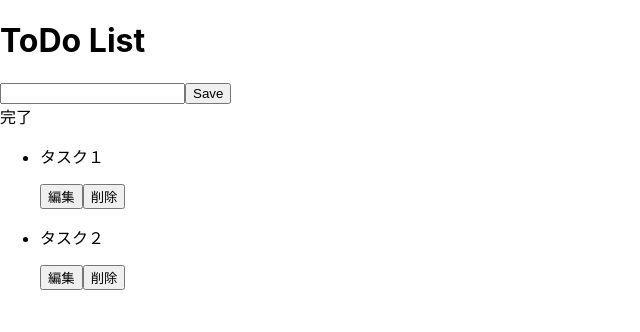
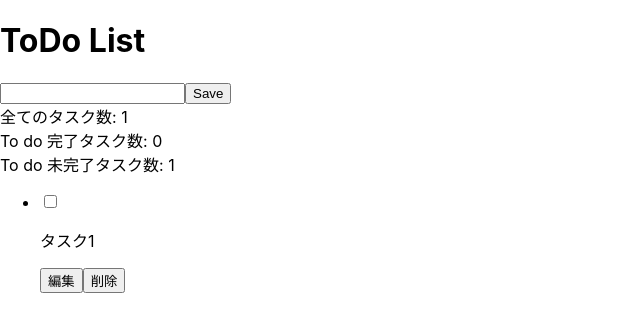
Before and after one commit to k-mat438/react_todo_lis, a React (Create React App) app: page / in a window 1280 px wide. Shown: the top 332 px of the page, without its empty margins (0-640 px from the left). Built offline with nearby package versions, Linux system fonts and the light colour scheme.

Commit message:
タスク数表示準備

```diff
--- a/src/App.tsx
+++ b/src/App.tsx
@@ -1,25 +1,36 @@
 import React, { useState, ChangeEvent } from 'react';
 import './App.css';
-import { ToDo } from "./ToDo";
-import { TaskCounter } from "./TaskCounter";
-import { InputTodo } from "./InputTodo";
+import { ToDo } from "./compornents/ToDo";
+import { TaskCounter } from "./compornents/TaskCounter";
+import { InputTodo } from "./compornents/InputTodo";
 
+type todo = {
+  task: string;
+  completed: boolean;
+}
 
 function App() {
+  const [ todoText, setTodoText ] = useState<string>("");
+  const [ todos, setTodos ] = useState<Array<todo>>([{task: "タスク1", completed:false}]);
 
-  const [ todoText, setTodoText ] = useState<string>("");
-  const [ todos, setTodos ] = useState<Array<string>>(["タスク１","タスク２"]);
+  const [ totalTodo, setTotal ] = useState<number>(1);
+  const [ completeCount, setComplete ] = useState<number>(0);
+  const [ incompleteCount, setIncomplete ] = useState<number>(1);
   const onChangeText = (event: ChangeEvent<HTMLInputElement>) => setTodoText(event.target.value);
 
   const onClickAdd = () => {
     if (todoText === "") return;
-    const newTodos = [...todos,todoText];
+    const newTodos = [...todos,{task: todoText, completed: false}];
     setTodos(newTodos);
     setTodoText('');
+    const newTotalTodo = totalTodo + 1;
+    setTotal(newTotalTodo);
+    const newIncompleteCount = incompleteCount + 1;
+    setIncomplete(newIncompleteCount);
   };
 
   const onClickEdit = (index: number) => {
-    alert(index)
+    alert(index);
   }
 
   const onClickDelete = (index: number) => {
@@ -28,15 +39,23 @@ function App() {
       const newTodos = [...todos];
       newTodos.splice(index,1);
       setTodos(newTodos);
+      const newTotalTodo = totalTodo - 1;
+      setTotal(newTotalTodo);
+      const newIncompleteCount = incompleteCount - 1;
+      setIncomplete(newIncompleteCount);
     }
+  }
+
+  const onClickToggle = (index: number) => {
+    alert(index);
   }
 
   return (
     <>
       <h1>ToDo List</h1>
       <InputTodo todoText={todoText} onChangeText={onChangeText} onClickAdd={onClickAdd}/>
-      <TaskCounter />
-      <ToDo todos={todos} onClickEdit={onClickEdit} onClickDelete={onClickDelete}/>
+      <TaskCounter total={totalTodo} complete={completeCount} incomplete={incompleteCount}/>
+      <ToDo todos={todos} onClickEdit={onClickEdit} onClickDelete={onClickDelete} onClickToggle={onClickToggle}/>
     </>
   );
 }
--- a/src/TaskCounter.tsx
+++ /dev/null
@@ -1,7 +0,0 @@
-export const TaskCounter = () => {
-  return (
-    <div>
-      完了
-    </div>
-  )
-}
--- a/src/ToDo.tsx
+++ /dev/null
@@ -1,23 +0,0 @@
-type TodoType = {
-  todos: Array<string>;
-  onClickEdit: (index: number) => void;
-  onClickDelete: (index: number) => void;
-}
-
-export const ToDo = (props: TodoType) => {
-  const { todos, onClickEdit, onClickDelete } = props;
-
-  return(
-      <ul>
-        <div>
-          {todos.map((todo, index) => (
-            <li key={index}>
-              <p>{todo}</p>
-              <button onClick={() => onClickEdit(index)}>編集</button>
-              <button onClick={() => onClickDelete(index)}>削除</button>
-            </li>
-          ))}
-        </div>
-      </ul>
-  )
-}
--- a/src/InputTodo.tsx
+++ b/src/compornents/InputTodo.tsx
@@ -1,12 +1,13 @@
 import React, { ChangeEvent, FC } from 'react';
 
-interface InputTodoProps {
+type InputTodoProps = {
   todoText: string;
   onChangeText: (event: ChangeEvent<HTMLInputElement>) => void;
   onClickAdd: () => void;
 }
 
-export const InputTodo: FC<InputTodoProps> = ({ todoText, onChangeText, onClickAdd }) => {
+export const InputTodo: FC<InputTodoProps> = (props) => {
+  const { todoText, onChangeText, onClickAdd } = props;
   return (
     <div>
       <input type="text" value={todoText} onChange={onChangeText} />
--- /dev/null
+++ b/src/compornents/TaskCounter.tsx
@@ -0,0 +1,17 @@
+import { FC } from "react"
+
+type Props = {
+  total: number;
+  complete: number;
+  incomplete: number;
+}
+export const TaskCounter: FC<Props> = (props) => {
+  const { total, complete, incomplete } = props
+  return (
+    <>
+      <div>全てのタスク数: {total}</div>
+      <div>To do 完了タスク数: {complete}</div>
+      <div>To do 未完了タスク数: {incomplete}</div>
+    </>
+  )
+}
--- /dev/null
+++ b/src/compornents/ToDo.tsx
@@ -0,0 +1,36 @@
+import { FC } from "react";
+
+type todo = {
+  task: string;
+  completed: boolean;
+}
+
+type TodoType = {
+  todos: Array<todo>;
+  onClickEdit: (index: number) => void;
+  onClickDelete: (index: number) => void;
+  // completed? = false;
+  onClickToggle: (index: number) => void;
+}
+
+export const ToDo: FC<TodoType> = (props) => {
+  const { todos, onClickEdit, onClickDelete, onClickToggle } = props;
+
+  // const onClickToggle = () => {
+  //   alert()
+  // }
+  return(
+      <ul>
+        <div>
+          {todos.map((todo, index) => (
+            <li key={index}>
+              <input type="checkbox" checked={false} onChange={() => onClickToggle(index)}/>
+              <p>{todo.task}</p>
+              <button onClick={() => onClickEdit(index)}>編集</button>
+              <button onClick={() => onClickDelete(index)}>削除</button>
+            </li>
+          ))}
+        </div>
+      </ul>
+  )
+}
```
